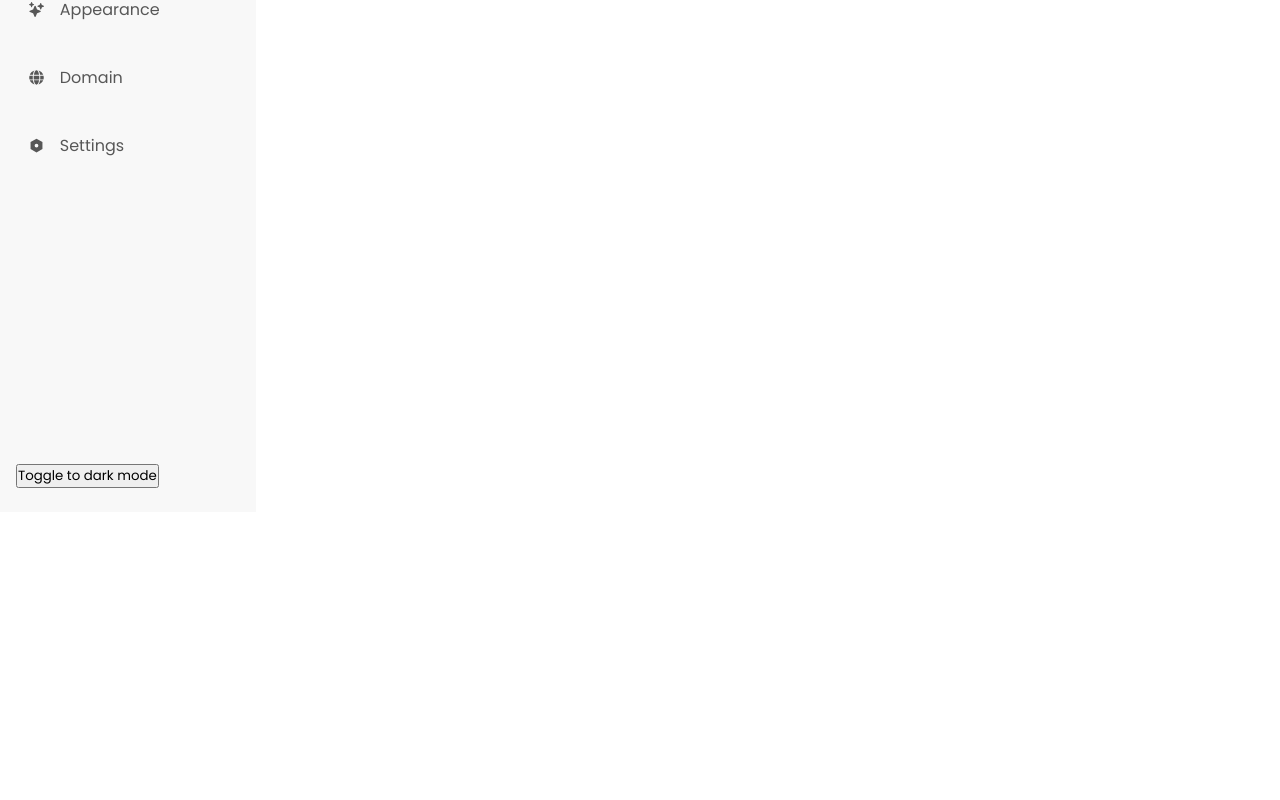
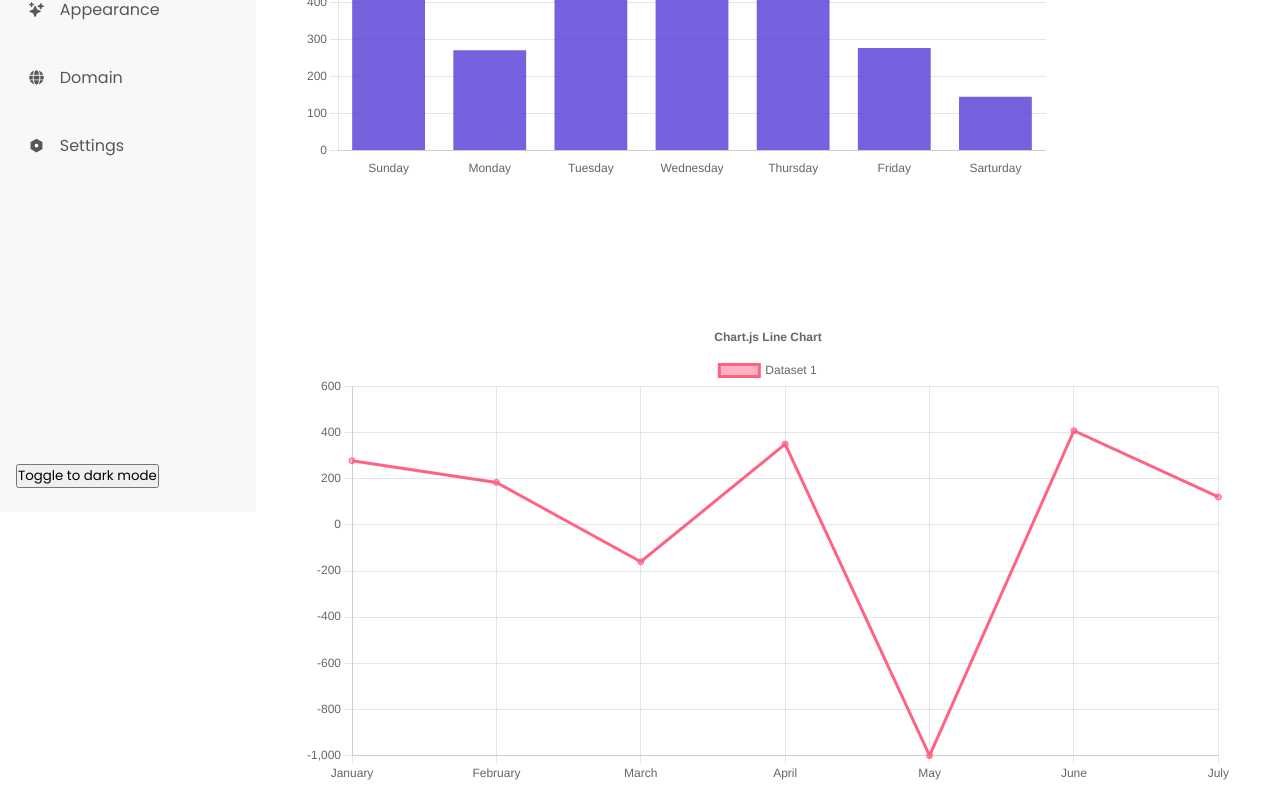
Before and after one commit to akinloluwami/presstype, a Next.js app: page /analytics in a window 1280 px wide. Shown: the part 288-1088 px from the top of the page. Before the commit the page ends 800 px from the top, so only its background shows below. Built offline with nearby package versions, Linux system fonts and the light colour scheme.

Commit message:
created linechart component

```diff
--- /dev/null
+++ b/components/dashboard/linechart/LineChart.tsx
@@ -0,0 +1,60 @@
+import React from "react";
+import {
+  Chart as ChartJS,
+  CategoryScale,
+  LinearScale,
+  PointElement,
+  LineElement,
+  Title,
+  Tooltip,
+  Legend,
+} from "chart.js";
+import { Line } from "react-chartjs-2";
+import { faker } from "@faker-js/faker";
+
+ChartJS.register(
+  CategoryScale,
+  LinearScale,
+  PointElement,
+  LineElement,
+  Title,
+  Tooltip,
+  Legend
+);
+
+export const options = {
+  responsive: true,
+  plugins: {
+    legend: {
+      position: "top" as const,
+    },
+    title: {
+      display: true,
+      text: "Chart.js Line Chart",
+    },
+  },
+};
+
+const labels = ["January", "February", "March", "April", "May", "June", "July"];
+
+export const data = {
+  labels,
+  datasets: [
+    {
+      label: "Dataset 1",
+      data: labels.map(() => faker.datatype.number({ min: -1000, max: 1000 })),
+      borderColor: "rgb(255, 99, 132)",
+      backgroundColor: "rgba(255, 99, 132, 0.5)",
+    },
+  ],
+};
+
+const LineChart = () => {
+  return (
+    <div>
+      <Line options={options} data={data} />
+    </div>
+  );
+};
+
+export default LineChart;
--- a/pages/analytics/index.tsx
+++ b/pages/analytics/index.tsx
@@ -1,8 +1,15 @@
+import BarChart from "@/components/dashboard/barchart/BarChart";
+import LineChart from "@/components/dashboard/linechart/LineChart";
 import DashboardLayout from "@/layouts/dashboard_layout";
 import React from "react";
 
 const Index = () => {
-  return <DashboardLayout page_name={"Analytics"}></DashboardLayout>;
+  return (
+    <DashboardLayout page_name={"Analytics"}>
+      <BarChart />
+      <LineChart />
+    </DashboardLayout>
+  );
 };
 
 export default Index;
```
